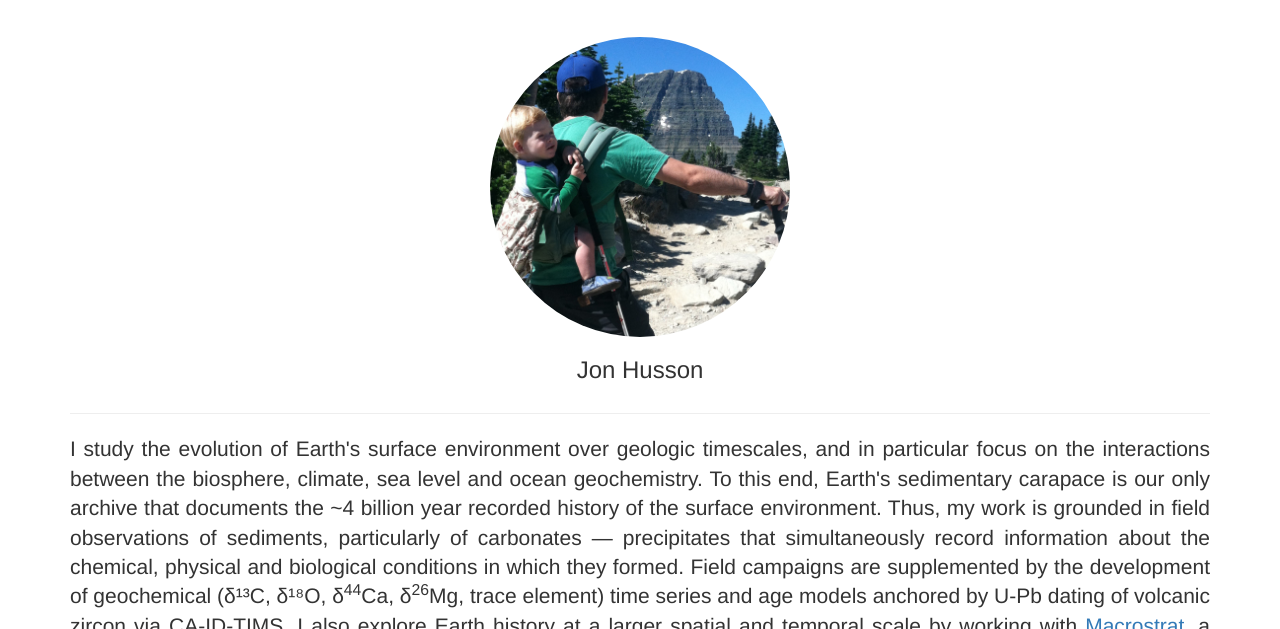
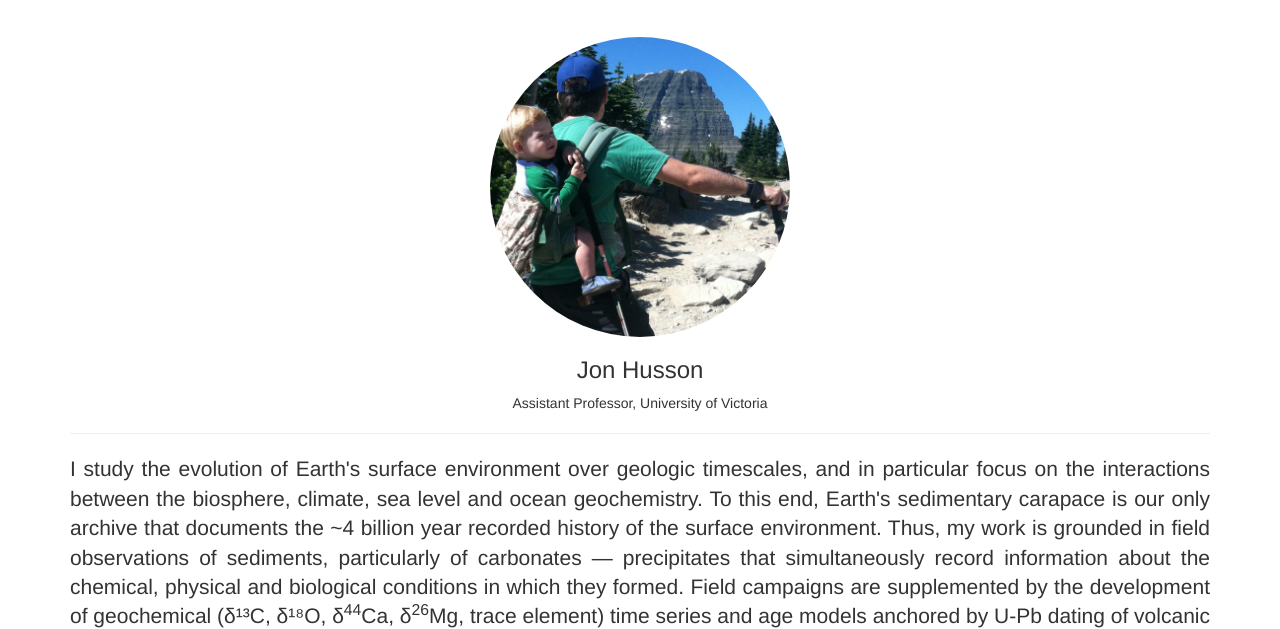
Before and after one commit to jonhusson/jonhusson.github.io, a plain HTML site: page index.html in a window 1280 px wide. Shown: the part 471-1100 px from the top of the page. Drawn offline with Linux system fonts and the light colour scheme.

Commit message:
added UVic to title

```diff
--- a/index.html
+++ b/index.html
@@ -165,6 +165,7 @@
             	<a name ="about"></a>
             	<img class="img-circle" src="./img/husson2.jpg" alt="Jon Husson" style="width: 300px; height: 300px;">
                 <h3>Jon Husson</h3>
+                Assistant Professor, University of Victoria
             <!--<h4><b>I am excited to annouce that I will be joining the School of Earth and Ocean Sciences at the
                 <a href="http://www.uvic.ca/science/seos/" target="_blank">University of Victoria</a> in April of 2017 as an assistant professor! Learn about the <a href="/projects/future_projects.html">projects I plan to start</a>,
                 and <a href="/contact/contact.html">contact</a> me if you are interested
```
